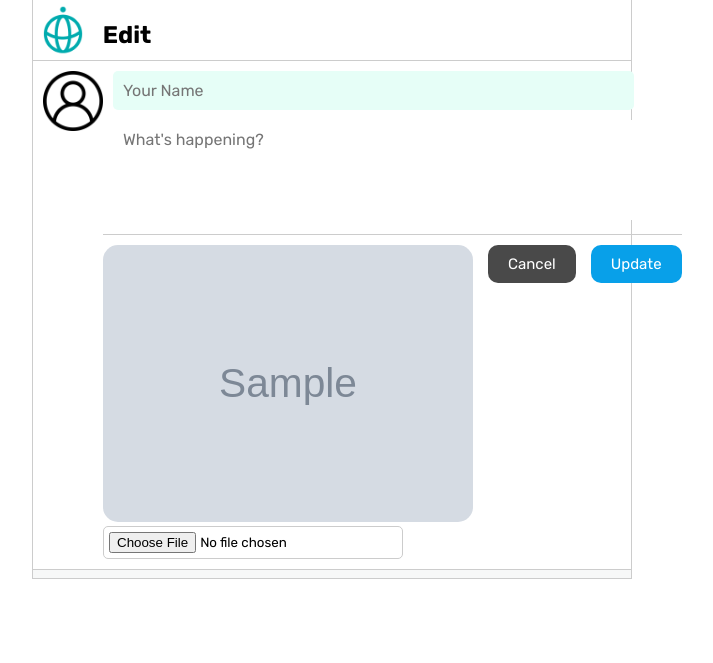
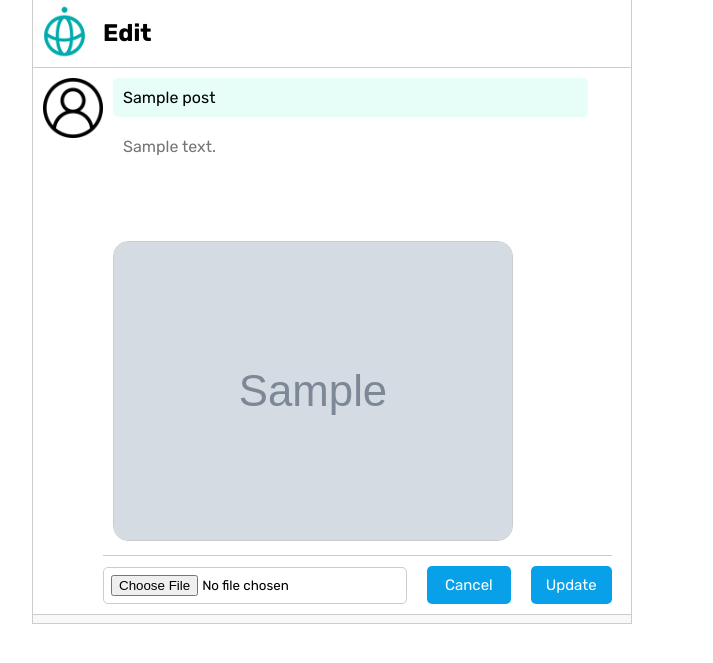
Before and after one commit to meira-cummings/Twitter_Clone, a Django app: template templates/edit.html in a window 1280 px wide. Shown: the top 663 px of the page, without its empty margins (308-1021 px from the left). Run offline with Django 3.2, Linux system fonts and the light colour scheme; the template is opened without the code that fills it: most values are stand-ins (such as "Sample title", 1, 10 or a date in 2020); grey boxes marked "Sample" are stand-in pictures.

Commit message:
Modified like and edit features

```diff
--- a/posts/urls.py
+++ b/posts/urls.py
@@ -6,5 +6,5 @@ urlpatterns = [
     path('', views.index, name='index'),
     path('delete/<int:post_id>/', views.delete, name='delete'),
     path('edit/<int:post_id>/', views.edit, name='edit'),
-    path('like/<int:post_id>/', views.LikeView, name='like_post'),
+    path('LikeView/<int:id>/', views.LikeView, name='like'),
 ]
--- a/static/css/edit.css
+++ b/static/css/edit.css
@@ -12,18 +12,21 @@
     margin: 0 auto;
     border-left: 1px solid #ccc;
     border-right: 1px solid #ccc;
-    text-align: end;
+}
+
+.edit_flex {
+    display:inline-flex;
 }
 
 .edit_logo{
-    width: 10%;
+    width: 25%;
     padding: 5px;
 }
 
-h1 {
+.edit_header {
     align-self: center;
-    margin-top: 10px;
-    margin-left: 10px;
+    margin-left: -180px;
+    font-weight: bold;
 }
 
 /* BODY */
@@ -68,9 +71,16 @@ h1 {
     resize: none;
 }
 
+.edit_pic{
+    border: 1px solid #ccc;
+    border-radius: 10px;
+    margin-bottom: 10px;
+    margin-left: 10px;
+}
+
 .bottom_edit {
     display: inline-flex;
-    gap: 15px;
+    gap: 20px;
     border-top: 1px solid #ccc;
     padding-top: 10px;
     padding-bottom: 10px;
@@ -79,25 +89,29 @@ h1 {
 .load_pic {
     border: 1px solid #ccc;
     border-radius: 5px;
-    padding: 5px;
+    align-self: center;
+    padding: 7px;
+    cursor: pointer;
 }
 
-.cancel {
-    border: 0;
-    padding: 10px 20px;
-    background-color: rgb(73, 73, 73);
-    border-radius: 10px;
+.cancel-button {
+    padding: 10px 18px;
+    background-color: #08A0E9;
+    font-size: 15px;
+    border: #08A0E9;
     color: white;
-    font-size: 15px;
+    border-radius: 5px;
+    cursor: pointer;
 }
 
-.update {
-    border: 0;
-    padding: 10px 20px;
-    background: #08A0E9;
+#update-button {
+    padding: 10px 15px;
+    background-color: #08A0E9;
+    font-size: 15px;
+    border: #08A0E9;
     color: white;
-    border-radius: 10px;
-    font-size: 15px;
+    border-radius: 5px;
+    cursor: pointer;
 }
 
 .edit_ditch {
--- a/templates/edit.html
+++ b/templates/edit.html
@@ -1,37 +1,44 @@
-{% extends "base.html" %} {%block content %} {% load static %} {% load cloudinary %}
+{% extends "base.html" %} {% block content %} {% load static %} {% load cloudinary %}
 
 <section class="edit_content">
-    <img src="/static/img/techis-logo.png" class="edit_logo">
-    <h1>Edit</h1>
+    <div>
+        <a href="/" class="home_link"><img src="/static/img/techis-logo.png" class="edit_logo"></a>
+    </div>
+    <h1 class="edit_header">Edit</h1>
 </section>
 
 <section class="edit_body">
     <section class="edit_form">
         <img src="/static/img/user.png" class="edit_icon" />
-        <form action="" method="POST" enctype="multipart/form-data">
+        <form action="{% url 'index' %}" method="POST" enctype="multipart/form-data">
         {% csrf_token %}
-        <div><input type="text" name="name" placeholder="Your Name" class="edit_name" required /></div>
-        <div><textarea name="body" placeholder="What's happening?" class="edit_textarea" required></textarea></div>
+        <input
+            type="text"
+            name="name"
+            placeholder="Your Name"
+            value="{{post.name}}"
+            class="edit_name"
+        />
+        <textarea
+            name="body"
+            placeholder="{{post.body}}"
+            class="edit_textarea"
+        ></textarea>
+        {% if post.image.url %}
+        <img src="{{ post.image.url }}" class="edit_pic" style="max-width: 400px; max-height: 370px; border-radius: 15px;">
+        {% endif %}
 
         <!--cancel and update-->
         <div class="bottom_edit">
-            <div class="edit_pic">
-                <img src="{{ post.image.url }}" style="max-width: 370px; max-height: 370px; border-radius: 15px;">
-                <input type="file" name="image" class="load_pic">
-            </div>
-            <div><button class="cancel" type="submit">Cancel</button></div>
-            <div><button type="submit" class="update" value="Update">Update</button></div>
+            <input type="file" name="image" class="load_pic">
+            <a class="cancel-anchor" href="/">
+                <input class="cancel-button" type='button' id='delete' value="Cancel">
+            </a>
+            <input id="update-button" type='submit' value="Update">
         </div>
         </form>
     </section>
     <div class="edit_ditch"></div>
 </section>
 
-<section>
-    <script src="https://code.jquery.com/jquery-3.6.0.js" integrity="sha256-H+K7U5CnXl1h5ywQfKtSj8PCmoN9aaq30gDh27Xc0jk=" crossorigin="anonymous"></script>
-    <script src="{% static 'js/posts.js' %}"></script>
-</section>
-
-
-
 {% endblock %}
```
Also changed, not shown: posts/models.py (+5 -2 lines), posts/views.py (+15 -25 lines), static/css/style.css (+20 -5 lines), templates/posts.html (+14 -14 lines), db.sqlite3, posts/forms.py (line endings or trailing spaces), posts/migrations/0003_auto_20211212_1410.py (added).
